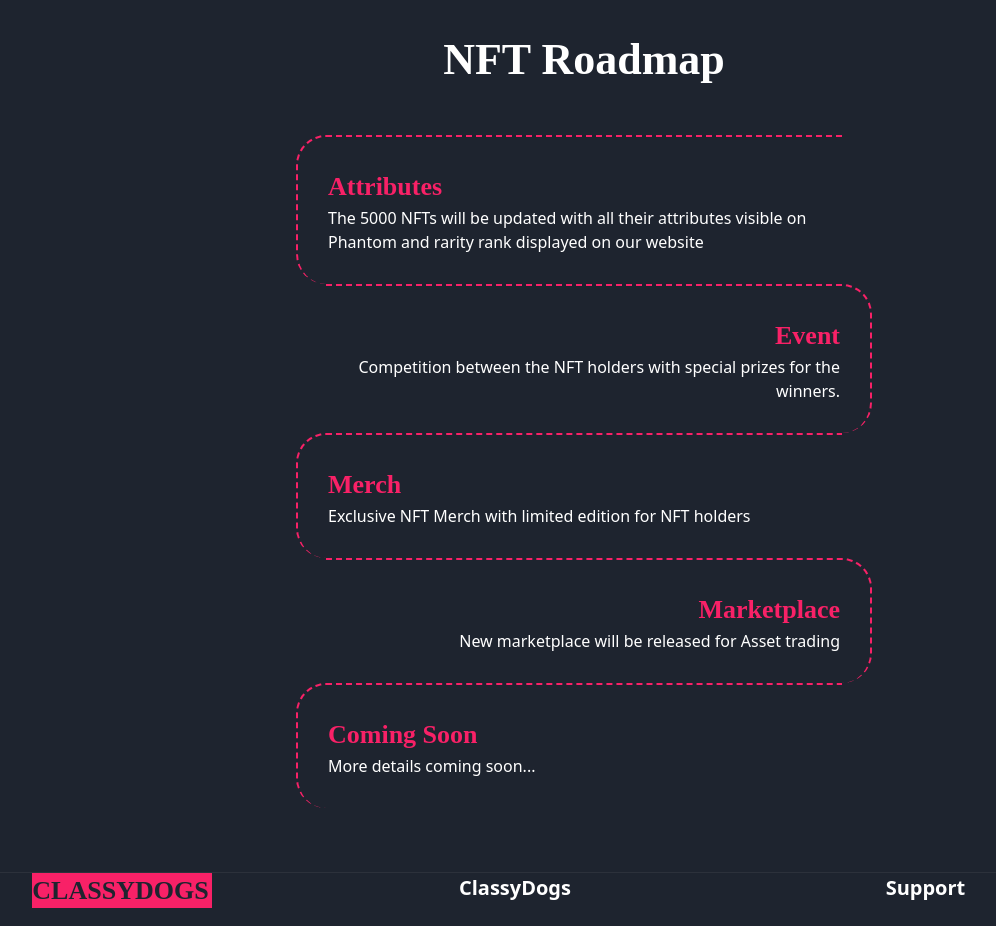
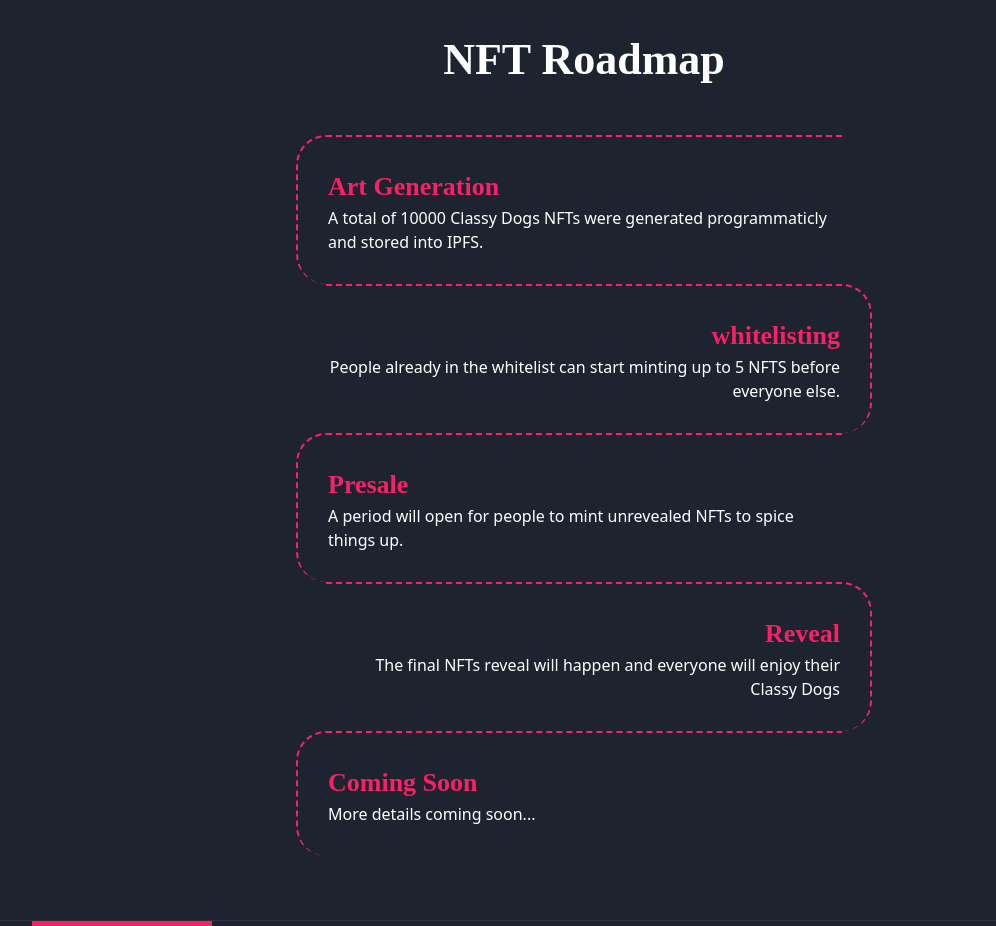
Before and after one commit to filipmariania/NFT-ClassyDogs-Project, a React (Create React App) app in the folder front-end/: page / in a window 1280 px wide. Shown: the part 1420-2346 px from the top of the page, without its empty margins (56-1052 px from the left). Built offline with nearby package versions, Linux system fonts and the light colour scheme; what web3modal would draw is missing.

Commit message:
Update Roadmap.js

```diff
--- a/front-end/src/components/Roadmap.js
+++ b/front-end/src/components/Roadmap.js
@@ -5,21 +5,20 @@ function Roadmap() {
         <div id="raodmap" className="container-md roadmap" style={{ width: "600px" }}>
             <h4 className="text-heading text-center mb-5">NFT Roadmap</h4>
             <p style={{ textAlign: "left" }}>
-                <span>Attributes</span><br />
-                The 5000 NFTs will be updated with all their attributes visible on
-                Phantom and rarity rank displayed on our website
+                <span>Art Generation</span><br />
+                A total of 10000 Classy Dogs NFTs were generated programmaticly and stored into IPFS.
             </p>
             <p style={{ textAlign: "right" }}>
-                <span>Event</span><br />
-                Competition between the NFT holders with special prizes for the winners.
+                <span>whitelisting</span><br />
+                People already in the whitelist can start minting up to 5 NFTS before everyone else.
             </p>
             <p style={{ textAlign: "left" }}>
-                <span>Merch</span><br />
-                Exclusive NFT Merch with limited edition for NFT holders
+                <span>Presale</span><br />
+                A period will open for people to mint unrevealed NFTs to spice things up.
             </p>
             <p style={{ textAlign: "right" }}>
-                <span>Marketplace</span><br />
-                New marketplace will be released for Asset trading
+                <span>Reveal</span><br />
+                The final NFTs reveal will happen and everyone will enjoy their Classy Dogs
             </p>
             <p style={{ textAlign: "left" }}>
                 <span>Coming Soon</span><br />
```
